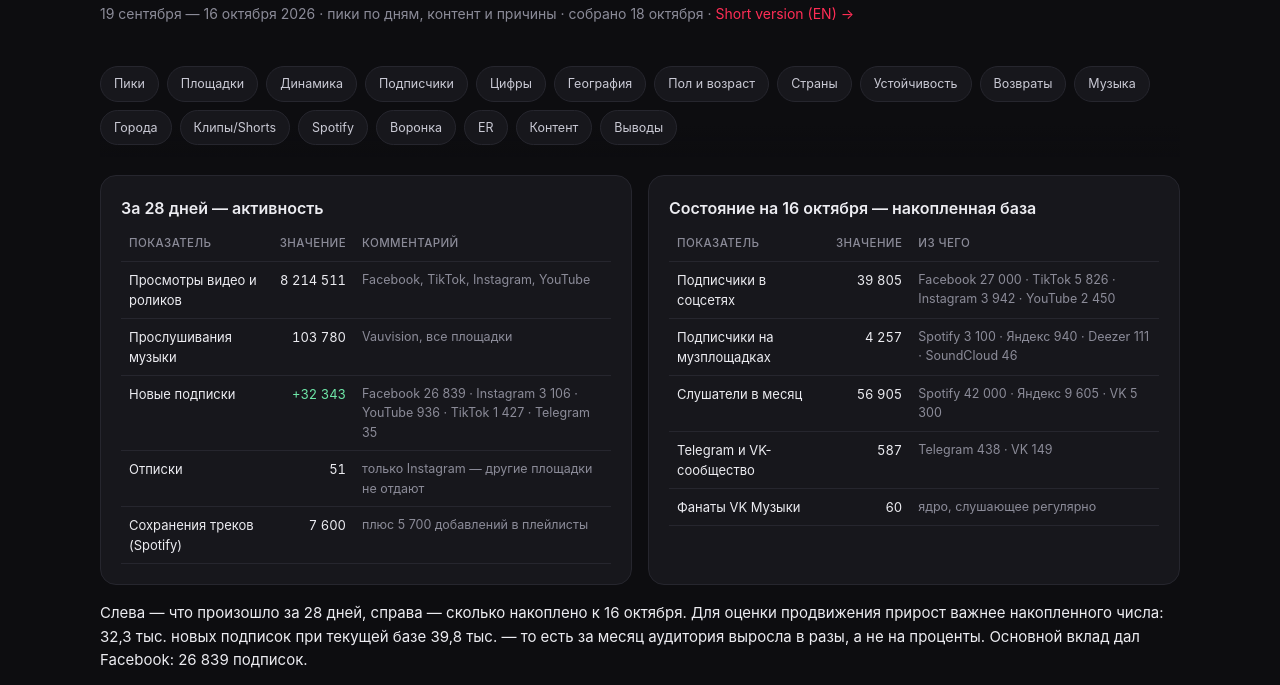
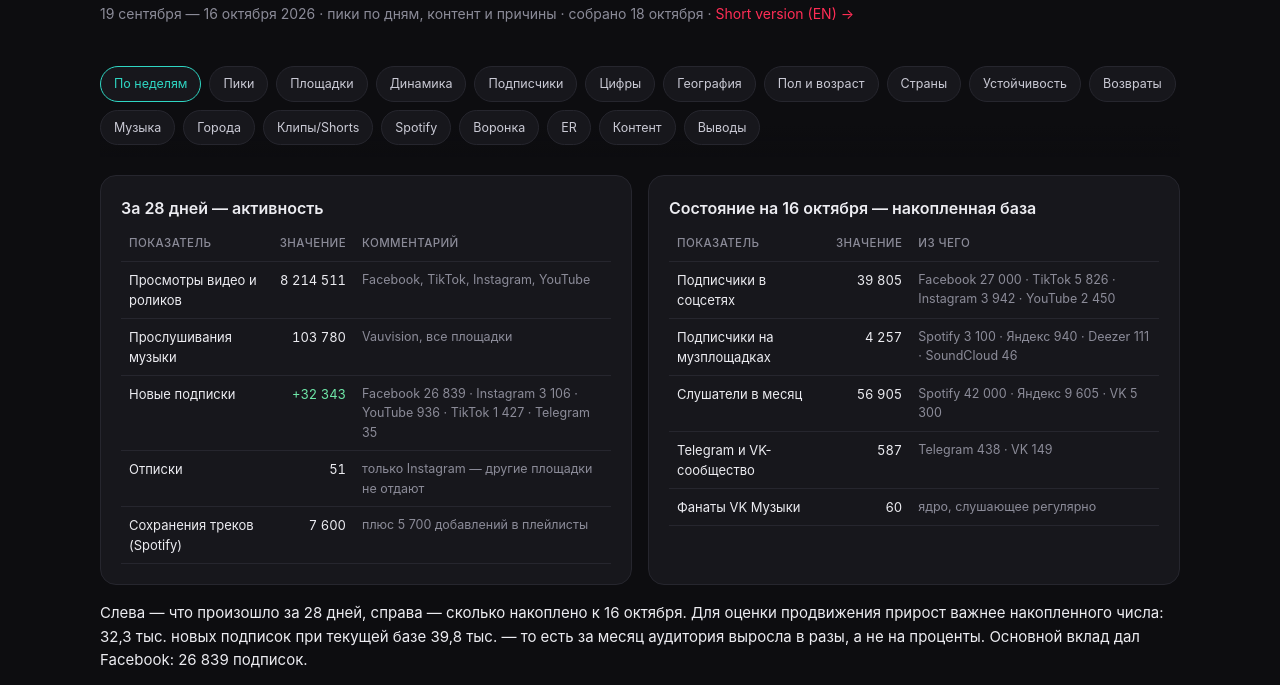
Before and after one commit to art19323/sth-stats, a plain HTML site: page index.html in a window 1280 px wide. Shown: the part 82-767 px from the top of the page. Drawn offline with Linux system fonts and the light colour scheme.

Commit message:
weekly dynamics page + nav link

```diff
--- a/index.html
+++ b/index.html
@@ -87,7 +87,8 @@ footer{color:#5f5f6d;font-size:12px;margin-top:34px;line-height:1.7}
 <h1>Set To Hate — подробная статистика</h1>
 <div class="sub">19 сентября — 16 октября 2026 · пики по дням, контент и причины · собрано 18 октября · <a href="en/" style="color:#ff2d55;text-decoration:none">Short version (EN) →</a></div>
 
-<nav class="nav"><a href="#peaks">Пики</a><a href="#platforms">Площадки</a><a href="#daily">Динамика</a><a href="#followers">Подписчики</a><a href="#key">Цифры</a><a href="#geo">География</a><a href="#demography">Пол и возраст</a><a href="#countries">Страны</a><a href="#stability">Устойчивость</a><a href="#returning">Возвраты</a><a href="#music-quality">Музыка</a><a href="#cities">Города</a><a href="#yt-split">Клипы/Shorts</a><a href="#spotify">Spotify</a><a href="#funnel">Воронка</a><a href="#er">ER</a><a href="#content">Контент</a><a href="#insights">Выводы</a></nav>
+<nav class="nav">
+<a href="weekly/" class="pill" style="border-color:#2fd6c3;color:#2fd6c3">По неделям</a><a href="#peaks">Пики</a><a href="#platforms">Площадки</a><a href="#daily">Динамика</a><a href="#followers">Подписчики</a><a href="#key">Цифры</a><a href="#geo">География</a><a href="#demography">Пол и возраст</a><a href="#countries">Страны</a><a href="#stability">Устойчивость</a><a href="#returning">Возвраты</a><a href="#music-quality">Музыка</a><a href="#cities">Города</a><a href="#yt-split">Клипы/Shorts</a><a href="#spotify">Spotify</a><a href="#funnel">Воронка</a><a href="#er">ER</a><a href="#content">Контент</a><a href="#insights">Выводы</a></nav>
 <div class="grid2" style="margin-bottom:16px">
   <div class="card" style="margin:0">
     <h2>За 28 дней — активность</h2>
```
